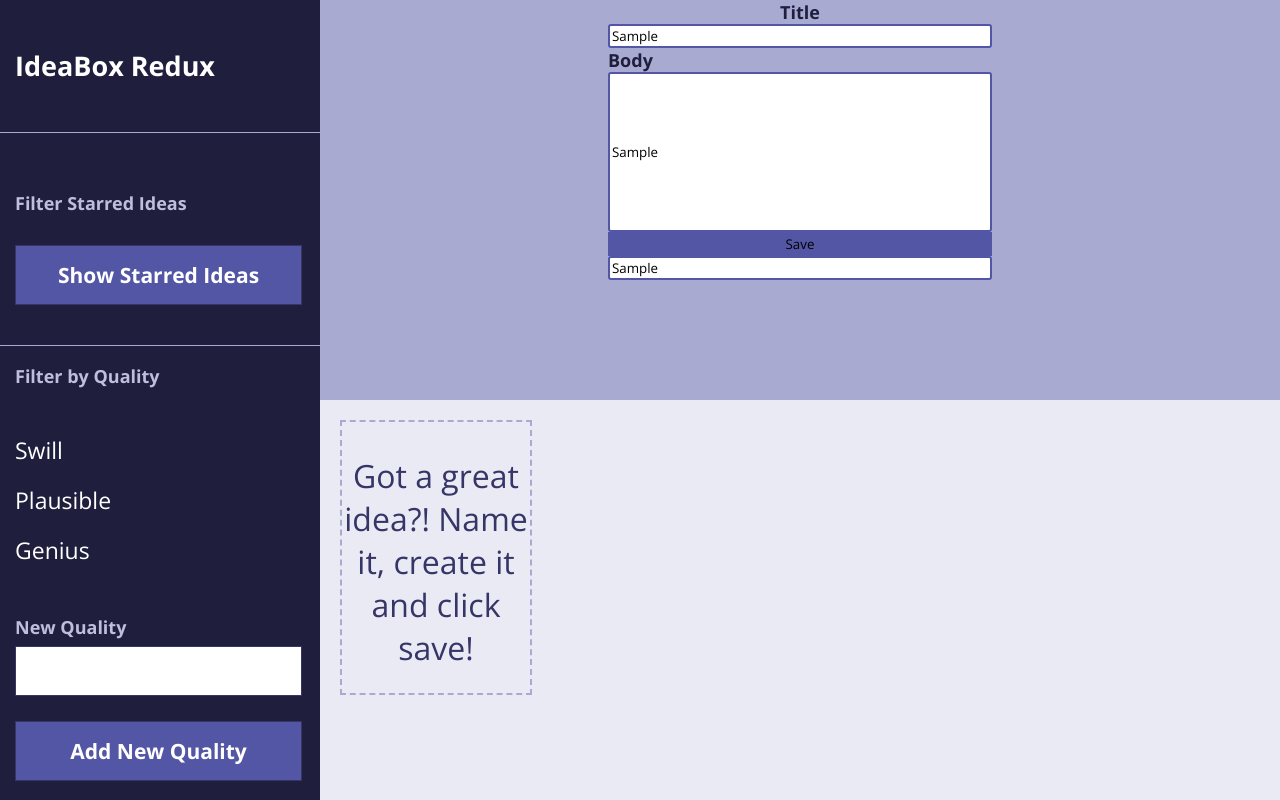
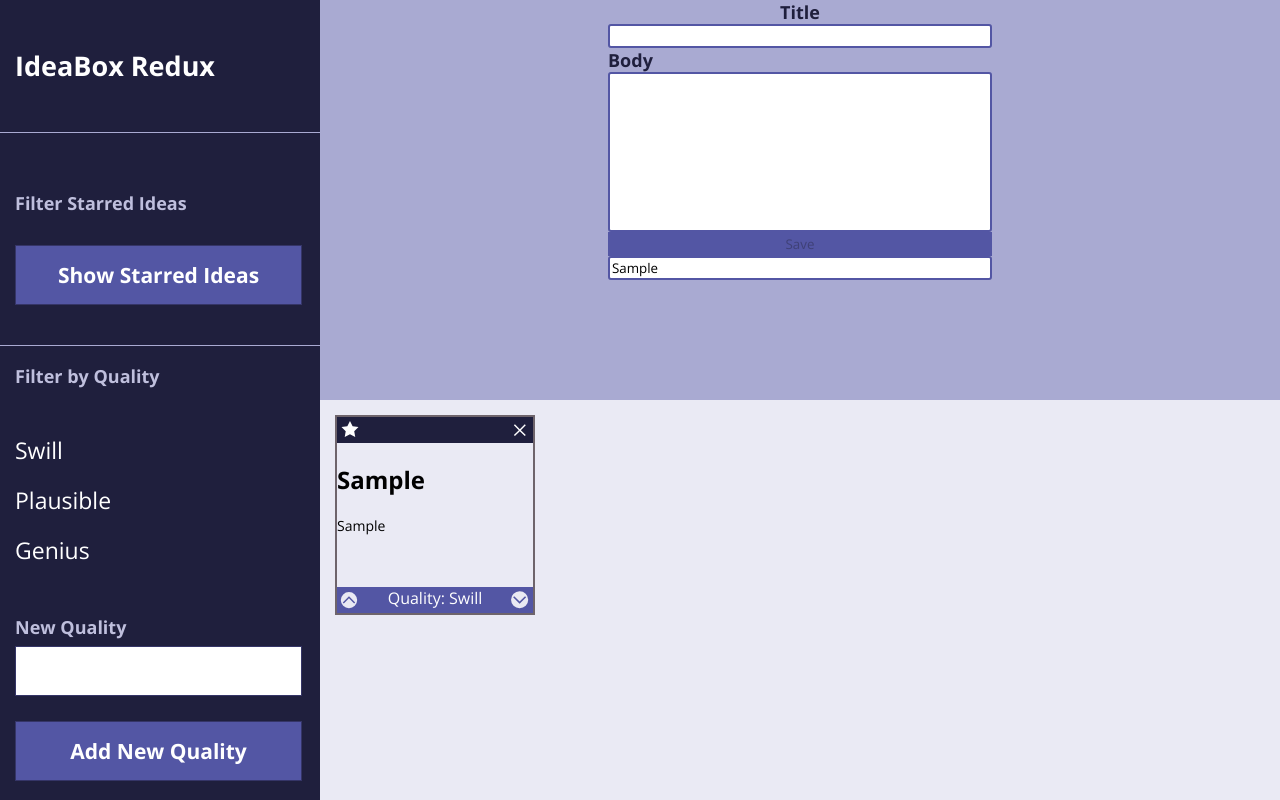
Before and after one commit to NaomiKC92/Copy-IdeaBox, a plain HTML site: page index.html in a window 1280 px wide. Both pictures are taken after typing "Sample", "Sample", "Sample" into the empty fields and a click on the button "Save". Shown: the top 800 px of the page. Drawn offline with nearby package versions, Linux system fonts and the light colour scheme.

Commit message:
Add card placeholder functionality

```diff
--- a/index.html
+++ b/index.html
@@ -5,10 +5,7 @@
 	<meta name="viewport" content="width=device-width,initial-scale=1">
 	<title>Ideabox Redux</title>
 	<link rel="stylesheet" href="styles.css" type="text/css">
-    <link
-		href=
-		"https://fonts.googleapis.com/css?family=Open+Sans:300,400,700&display=swap"
-		rel="stylesheet">
+	<link href="https://fonts.googleapis.com/css?family=Open+Sans:300,400,700&display=swap" rel="stylesheet">
 	<meta name="viewport" content="width=device-width,initial-scale=1">
 </head>
 <body>
@@ -46,14 +43,10 @@
 					<input type="text" class="body__input">
 				</form>
 				<button class="top__input--btn">Save</button>
-					<input type="text" class="form__search--input" id="searchbar" onkeyup="searchByTitle" placeholder= "Enter Search Term Here">
+				<input type="text" class="form__search--input" id="searchbar" placeholder="Enter Search Term Here">
 			</article>
 		</section>
-			<section class="main__bottom">
-				<article class="prompt__new-idea">
-					<p>Got a great idea?! Name it, create it and click save!</p>
-				</article>
-			</section>
+		<section class="main__bottom"></section>
 	</main>
 </body>
 <script src="idea.js"></script>
--- a/main.js
+++ b/main.js
@@ -8,6 +8,7 @@ var ideas = [];
 
 checkLocalStorage();
 appendCards();
+insertPrompt();
 
 titleInput.addEventListener('keyup', enableSave);
 bodyInput.addEventListener('keyup', enableSave);
@@ -72,6 +73,7 @@ function deleteCard(event) {
 		var card = event.target.closest(".card")
     card.remove();
     deleteMatchingIdea(event)
+    insertPrompt();
   };
 };
 
@@ -81,12 +83,18 @@ function appendCards() {
   };
 };
 
-function handlePrompt() {
-  var prompt = document.querySelector(".prompt__new-idea")
-  if (ideas.length === 0) {
-    prompt.hidden = false;
-  } else {
-  prompt.hidden = true;
+function removePrompt() {
+  var prompt = document.querySelector(".prompt__new-idea");
+  if (prompt) {
+    prompt.parentNode.removeChild(prompt)
+  };
+};
+
+function insertPrompt() {
+  if (bottomSection.innerHTML === "" || bottomSection.innerHTML === " ") {
+    bottomSection.insertAdjacentHTML("afterbegin", `<article class="prompt__new-idea">
+    <p>Got a great idea?! Name it, create it and click save!</p>
+  </article>`)
   };
 };
 
@@ -111,9 +119,8 @@ function starIdea(event) {
 function eventHandling() {
   if (event.target.classList[1] === "card__img--close") {
     deleteCard(event);
-    handlePrompt();
   };
-
+};
 
 function updateTitle(event) {
   if (event.target.classList[0] === "card__ideas") {
@@ -121,7 +128,7 @@ function updateTitle(event) {
       var updatedTitle = event.target.innerText;
       ideas[index].title = updatedTitle;
       ideas[index].updateIdea(ideas);
-    }
+    };
 };
 
 function updateBody(event) {
@@ -130,8 +137,8 @@ function updateBody(event) {
     var updatedBody = event.target.innerText;
     ideas[index].body = updatedBody;
     ideas[index].updateIdea(ideas);
-  }
-}
+  };
+};
 
 function searchCardContent() {
   var input = document.querySelector('.form__search--input').value;
@@ -143,19 +150,18 @@ function searchCardContent() {
       card[i].style.display = "none";
     } else {
       card[i].style.display = "visible";
-    }
-  }
-}
+    };
+  };
+};
 
 function restoreSearchCards() {
   var input = document.querySelector('.form__search--input').value;
-  if (input.length === 0) {
-    checkLocalStorage();
-    appendCards();
-  // } else {
-    // searchCardContent();
-  }
-}
+  if (input === "") {
+     bottomSection.innerHTML = "";
+     checkLocalStorage();
+     appendCards();
+  };
+};
 
 function makeCard(idea) {
   bottomSection.insertAdjacentHTML("afterbegin", `<article class="card" id=${idea.id}>
@@ -175,5 +181,5 @@ function makeCard(idea) {
 							class="card__img card__img--downvote" arrow down>
 						</section>
           </article>`)
-  handlePrompt();
+  removePrompt();
 };
```
Lines whose indentation alone changed are shown as unchanged.
